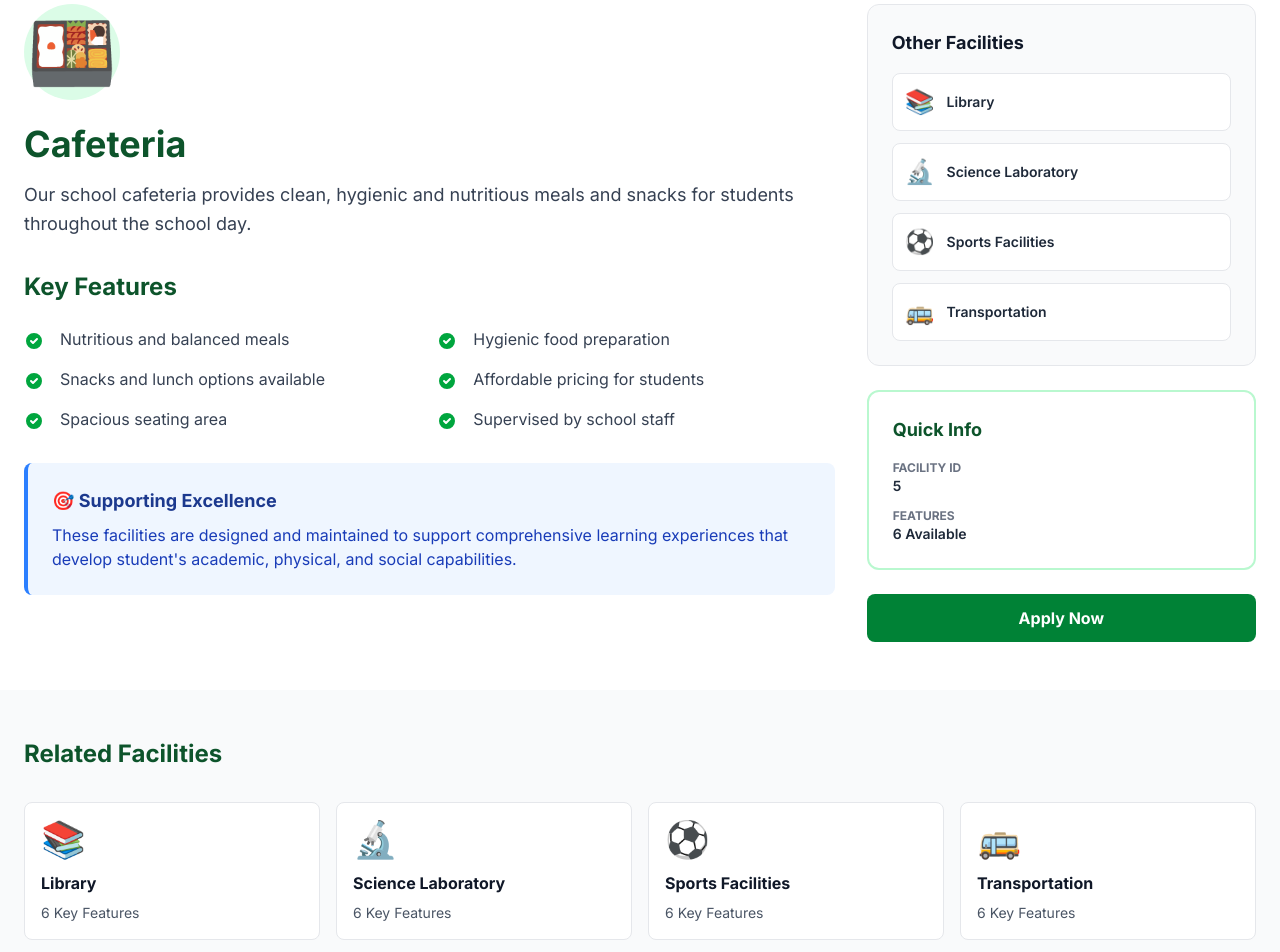
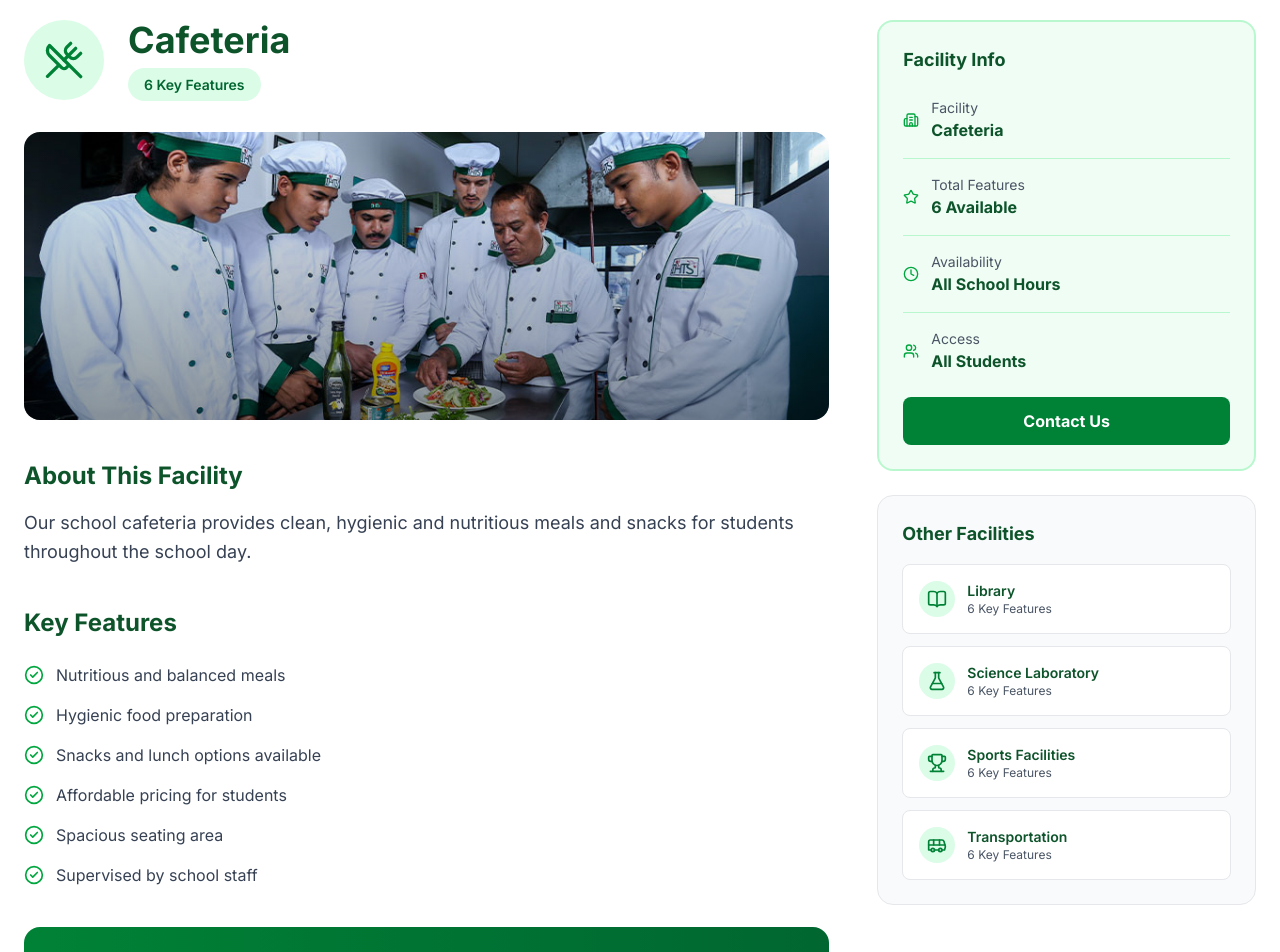
Before and after one commit to ayush236/nobel, a Next.js app: page /facilities/cafeteria in a window 1280 px wide. Shown: the part 440-1392 px from the top of the page. Built offline with nearby package versions, Linux system fonts and the light colour scheme.

Commit message:
‘update’

```diff
--- a/app/facilities/[slug]/page.tsx
+++ b/app/facilities/[slug]/page.tsx
@@ -1,6 +1,11 @@
 import React, { FC } from 'react'
 import Link from 'next/link'
+import Image from 'next/image'
+import { notFound } from 'next/navigation'
+import type { Metadata } from 'next'
+import { BookOpen, FlaskConical, Trophy, Bus, UtensilsCrossed, CheckCircle2, Building2, Clock, Users, Star } from 'lucide-react'
 import PageBanner from '@/components/PageBanner'
+import Footer from '@/components/Footer'
 import { facilities } from '@/lib/data'
 
 interface PageProps {
@@ -15,41 +20,40 @@ const facilityImages: Record<string, string> = {
   cafeteria: '/images/cafeteria.jpg'
 }
 
+const facilityIcons: Record<string, React.ReactNode> = {
+  library:        <BookOpen className="w-10 h-10 text-green-700" />,
+  'science-lab':  <FlaskConical className="w-10 h-10 text-green-700" />,
+  sports:         <Trophy className="w-10 h-10 text-green-700" />,
+  transportation: <Bus className="w-10 h-10 text-green-700" />,
+  cafeteria:      <UtensilsCrossed className="w-10 h-10 text-green-700" />,
+}
+
+const sidebarIcons: Record<string, React.ReactNode> = {
+  library:        <BookOpen className="w-5 h-5 text-green-700" />,
+  'science-lab':  <FlaskConical className="w-5 h-5 text-green-700" />,
+  sports:         <Trophy className="w-5 h-5 text-green-700" />,
+  transportation: <Bus className="w-5 h-5 text-green-700" />,
+  cafeteria:      <UtensilsCrossed className="w-5 h-5 text-green-700" />,
+}
+
+export async function generateMetadata({ params }: PageProps): Promise<Metadata> {
+  const { slug } = await params
+  const facility = facilities.find((f) => f.slug === slug)
+  if (!facility) return { title: 'Facility Not Found | Nobel Environment Academy' }
+  return {
+    title: `${facility.title} | Nobel Environment Academy`,
+    description: facility.description,
+  }
+}
+
 const FacilityDetailPage: FC<PageProps> = async ({ params }) => {
   const { slug } = await params
   const facility = facilities.find((f) => f.slug === slug)
 
-  if (!facility) {
-    return (
-      <div className="flex flex-col min-h-screen">
-        <PageBanner
-          title="Facility Not Found"
-          breadcrumbs={[
-            { label: 'Home', href: '/' },
-            { label: 'Facilities', href: '/facilities' },
-            { label: 'Not Found', href: '#' }
-          ]}
-          image="/images/homeb.jpg"
-        />
-        <section className="flex-1 py-16 px-6 bg-gray-50">
-          <div className="max-w-7xl mx-auto text-center">
-            <h1 className="text-4xl font-bold text-gray-900 mb-4">Facility Not Found</h1>
-            <p className="text-gray-700 text-lg mb-8">
-              The facility you're looking for doesn't exist.
-            </p>
-            <Link
-              href="/facilities"
-              className="inline-block px-8 py-3 bg-green-700 hover:bg-green-800 text-white font-bold rounded-lg transition duration-300"
-            >
-              Back to Facilities
-            </Link>
-          </div>
-        </section>
-      </div>
-    )
-  }
+  if (!facility) notFound()
 
   const otherFacilities = facilities.filter((f) => f.id !== facility.id)
+  const image = facilityImages[facility.slug] ?? '/images/homeb.jpg'
 
   return (
     <div className="flex flex-col min-h-screen">
@@ -58,139 +62,148 @@ const FacilityDetailPage: FC<PageProps> = async ({ params }) => {
         breadcrumbs={[
           { label: 'Home', href: '/' },
           { label: 'Facilities', href: '/facilities' },
-          { label: facility.title, href: `#` }
+          { label: facility.title, href: '#' }
         ]}
-        image={facilityImages[facility.slug] ?? '/images/homeb.jpg'}
+        image={image}
       />
 
-      {/* Main Content */}
-      <section className="flex-1 py-12 px-6 bg-white">
+      <section className="py-16 px-6 bg-white flex-1">
         <div className="max-w-7xl mx-auto">
-          <div className="grid grid-cols-1 lg:grid-cols-3 gap-8">
-            {/* Left Column - Facility Details (2/3 width) */}
+          <div className="grid grid-cols-1 lg:grid-cols-3 gap-12">
+
+            {/* Left Column */}
             <div className="lg:col-span-2">
-              {/* Emoji Header */}
-              <div className="mb-8">
-                <div className="w-24 h-24 bg-green-100 rounded-full flex items-center justify-center text-7xl mb-6">
-                  {facility.emoji}
+
+              {/* Header */}
+              <div className="flex items-start gap-6 mb-8">
+                <div className="w-20 h-20 bg-green-100 rounded-full flex items-center justify-center flex-shrink-0">
+                  {facilityIcons[facility.slug] ?? <Building2 className="w-10 h-10 text-green-700" />}
                 </div>
-                <h1 className="text-4xl font-bold text-green-900 mb-4">{facility.title}</h1>
-                <p className="text-gray-700 text-lg leading-relaxed">{facility.description}</p>
-              </div>
-
-              {/* Features Grid */}
-              <div className="mb-8">
-                <h2 className="text-2xl font-bold text-green-900 mb-6">Key Features</h2>
-                <div className="grid grid-cols-1 md:grid-cols-2 gap-4">
-                  {facility.features.map((feature, index) => (
-                    <div key={index} className="flex gap-4 items-start">
-                      {/* Green Checkmark */}
-                      <div className="shrink-0 mt-1">
-                        <svg
-                          className="h-5 w-5 text-green-600"
-                          fill="currentColor"
-                          viewBox="0 0 20 20"
-                        >
-                          <path
-                            fillRule="evenodd"
-                            d="M10 18a8 8 0 100-16 8 8 0 000 16zm3.707-9.293a1 1 0 00-1.414-1.414L9 10.586 7.707 9.293a1 1 0 00-1.414 1.414l2 2a1 1 0 001.414 0l4-4z"
-                            clipRule="evenodd"
-                          />
-                        </svg>
-                      </div>
-                      <p className="text-gray-700 text-base">{feature}</p>
-                    </div>
-                  ))}
+                <div>
+                  <h2 className="text-4xl font-bold text-green-900 mb-3">{facility.title}</h2>
+                  <span className="bg-green-100 text-green-800 px-4 py-2 rounded-full font-semibold text-sm">
+                    {facility.features.length} Key Features
+                  </span>
                 </div>
               </div>
 
-              {/* Info Banner */}
-              <div className="bg-blue-50 border-l-4 border-blue-500 p-6 rounded-lg">
-                <h3 className="text-lg font-bold text-blue-900 mb-2">🎯 Supporting Excellence</h3>
-                <p className="text-blue-800">
-                  These facilities are designed and maintained to support comprehensive learning
-                  experiences that develop student's academic, physical, and social capabilities.
+              {/* Facility Image */}
+              <div className="relative w-full h-72 rounded-2xl overflow-hidden mb-10">
+                <Image src={image} alt={facility.title} fill className="object-cover" />
+                <div className="absolute inset-0 bg-gradient-to-t from-black/40 to-transparent" />
+              </div>
+
+              {/* About */}
+              <div className="mb-10">
+                <h3 className="text-2xl font-bold text-green-900 mb-4">About This Facility</h3>
+                <p className="text-gray-700 leading-relaxed text-lg">{facility.description}</p>
+              </div>
+
+              {/* Features */}
+              <div className="mb-10">
+                <h3 className="text-2xl font-bold text-green-900 mb-6">Key Features</h3>
+                <ul className="space-y-4">
+                  {facility.features.map((feature, index) => (
+                    <li key={index} className="flex items-start gap-3">
+                      <CheckCircle2 className="w-5 h-5 text-green-600 flex-shrink-0 mt-0.5" />
+                      <span className="text-gray-700">{feature}</span>
+                    </li>
+                  ))}
+                </ul>
+              </div>
+
+              {/* CTA Banner */}
+              <div className="bg-gradient-to-r from-green-700 to-green-800 text-white rounded-2xl p-8 text-center">
+                <h3 className="text-3xl font-bold mb-2">Want to Learn More?</h3>
+                <p className="text-green-100 mb-6">
+                  Visit our campus and experience our world-class facilities firsthand.
                 </p>
+                <Link
+                  href="/contact"
+                  className="inline-block px-8 py-3 bg-yellow-500 hover:bg-yellow-400 text-green-900 font-bold rounded-lg transition duration-300"
+                >
+                  Schedule a Visit
+                </Link>
               </div>
             </div>
 
-            {/* Right Column - Sidebar (1/3 width) */}
+            {/* Right Column - Sidebar */}
             <div className="lg:col-span-1">
+
+              {/* Quick Info Card */}
+              <div className="bg-green-50 border-2 border-green-200 rounded-2xl p-6 mb-6">
+                <h3 className="text-lg font-bold text-green-900 mb-6">Facility Info</h3>
+                <div className="space-y-4">
+                  <div className="pb-4 border-b border-green-200 flex items-center gap-3">
+                    <Building2 className="w-4 h-4 text-green-600" />
+                    <div>
+                      <p className="text-sm text-gray-600">Facility</p>
+                      <p className="font-bold text-green-900">{facility.title}</p>
+                    </div>
+                  </div>
+                  <div className="pb-4 border-b border-green-200 flex items-center gap-3">
+                    <Star className="w-4 h-4 text-green-600" />
+                    <div>
+                      <p className="text-sm text-gray-600">Total Features</p>
+                      <p className="font-bold text-green-900">{facility.features.length} Available</p>
+                    </div>
+                  </div>
+                  <div className="pb-4 border-b border-green-200 flex items-center gap-3">
+                    <Clock className="w-4 h-4 text-green-600" />
+                    <div>
+                      <p className="text-sm text-gray-600">Availability</p>
+                      <p className="font-bold text-green-900">All School Hours</p>
+                    </div>
+                  </div>
+                  <div className="flex items-center gap-3">
+                    <Users className="w-4 h-4 text-green-600" />
+                    <div>
+                      <p className="text-sm text-gray-600">Access</p>
+                      <p className="font-bold text-green-900">All Students</p>
+                    </div>
+                  </div>
+                </div>
+                <Link
+                  href="/contact"
+                  className="mt-6 block w-full text-center px-6 py-3 bg-green-700 hover:bg-green-800 text-white font-bold rounded-lg transition duration-300"
+                >
+                  Contact Us
+                </Link>
+              </div>
+
               {/* Other Facilities */}
-              <div className="bg-gray-50 rounded-xl p-6 border border-gray-200 mb-6 sticky top-24">
-                <h3 className="text-lg font-bold text-gray-900 mb-4">Other Facilities</h3>
+              <div className="bg-gray-50 border border-gray-200 rounded-2xl p-6">
+                <h3 className="text-lg font-bold text-green-900 mb-4">Other Facilities</h3>
                 <div className="space-y-3">
                   {otherFacilities.map((f) => (
                     <Link
                       key={f.id}
                       href={`/facilities/${f.slug}`}
-                      className="block p-3 bg-white rounded-lg border border-gray-200 hover:border-green-500 hover:bg-green-50 transition duration-300 group"
+                      className="flex items-center gap-3 p-4 bg-white rounded-lg border border-gray-200 hover:border-green-600 hover:shadow-md transition-all duration-300"
                     >
-                      <div className="flex items-center gap-3">
-                        <span className="text-2xl">{f.emoji}</span>
-                        <span className="text-sm font-semibold text-gray-800 group-hover:text-green-700">
-                          {f.title}
-                        </span>
+                      <div className="w-9 h-9 bg-green-100 rounded-full flex items-center justify-center flex-shrink-0">
+                        {sidebarIcons[f.slug] ?? <Building2 className="w-5 h-5 text-green-700" />}
+                      </div>
+                      <div>
+                        <p className="font-semibold text-green-900 text-sm">{f.title}</p>
+                        <p className="text-xs text-gray-600">{f.features.length} Key Features</p>
                       </div>
                     </Link>
                   ))}
                 </div>
               </div>
-
-              {/* Quick Info */}
-              <div className="bg-white border-2 border-green-200 rounded-xl p-6 mb-6 sticky top-96">
-                <h3 className="text-lg font-bold text-green-900 mb-4">Quick Info</h3>
-                <div className="space-y-3">
-                  <div>
-                    <p className="text-xs font-bold text-gray-500 uppercase">Facility ID</p>
-                    <p className="text-sm text-gray-800 font-semibold">{facility.id}</p>
-                  </div>
-                  <div>
-                    <p className="text-xs font-bold text-gray-500 uppercase">Features</p>
-                    <p className="text-sm text-gray-800 font-semibold">{facility.features.length} Available</p>
-                  </div>
-                </div>
-              </div>
-
-              {/* Apply Now CTA */}
-              <Link
-                href="/contact"
-                className="block w-full px-6 py-3 bg-green-700 hover:bg-green-800 text-white font-bold text-center rounded-lg transition duration-300 sticky top-80"
-              >
-                Apply Now
-              </Link>
             </div>
           </div>
         </div>
       </section>
 
-      {/* Related Section */}
-      <section className="py-12 px-6 bg-gray-50">
-        <div className="max-w-7xl mx-auto">
-          <h2 className="text-2xl font-bold text-green-900 mb-8">Related Facilities</h2>
-          <div className="grid grid-cols-1 md:grid-cols-2 lg:grid-cols-4 gap-4">
-            {otherFacilities.slice(0, 4).map((f) => (
-              <Link
-                key={f.id}
-                href={`/facilities/${f.slug}`}
-                className="p-4 bg-white rounded-lg border border-gray-200 hover:border-green-500 hover:shadow-lg transition duration-300"
-              >
-                <div className="text-4xl mb-3">{f.emoji}</div>
-                <h3 className="font-bold text-gray-900 mb-2">{f.title}</h3>
-                <p className="text-sm text-gray-600">{f.features.length} Key Features</p>
-              </Link>
-            ))}
-          </div>
-        </div>
-      </section>
+      <Footer />
     </div>
   )
 }
 
 export async function generateStaticParams() {
-  return facilities.map((facility) => ({
-    slug: facility.slug
-  }))
+  return facilities.map((facility) => ({ slug: facility.slug }))
 }
 
 export default FacilityDetailPage
```
Also changed, not shown: app/programs/[slug]/page.tsx (+50 -17 lines).
